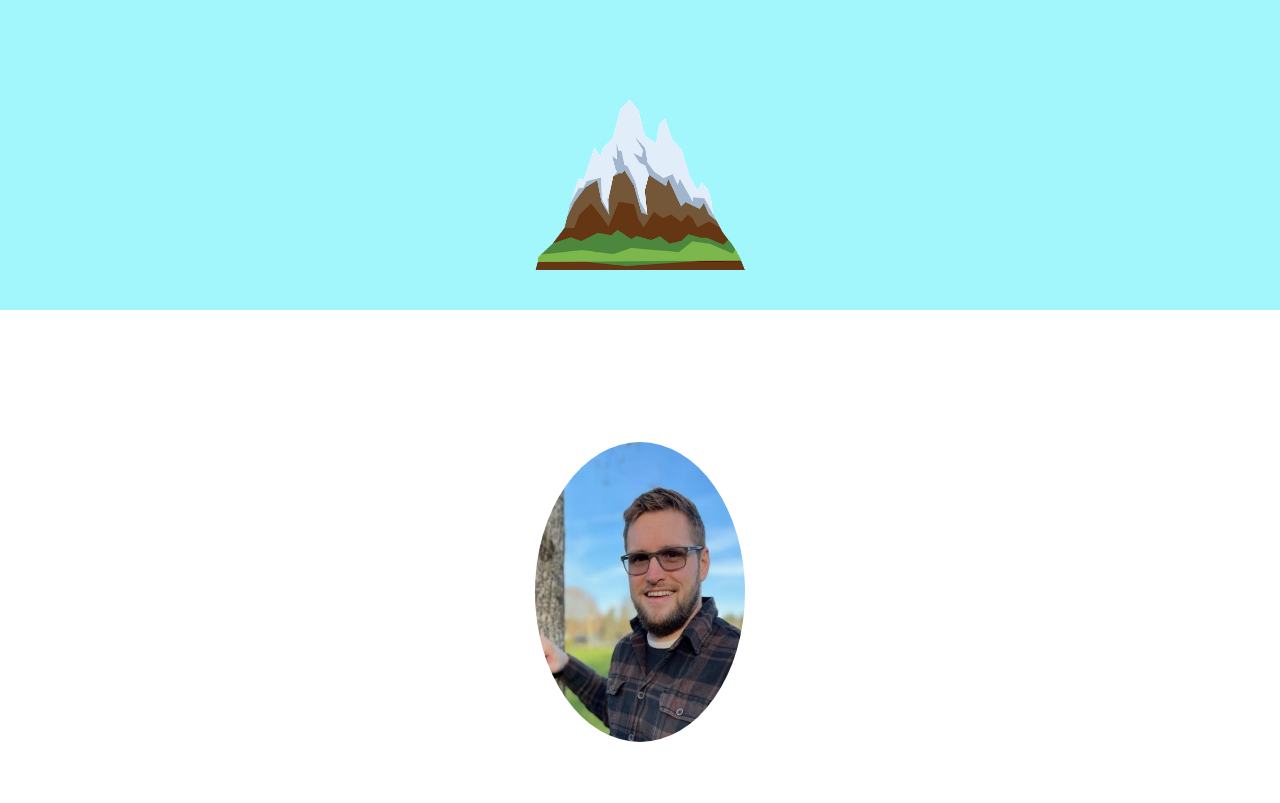
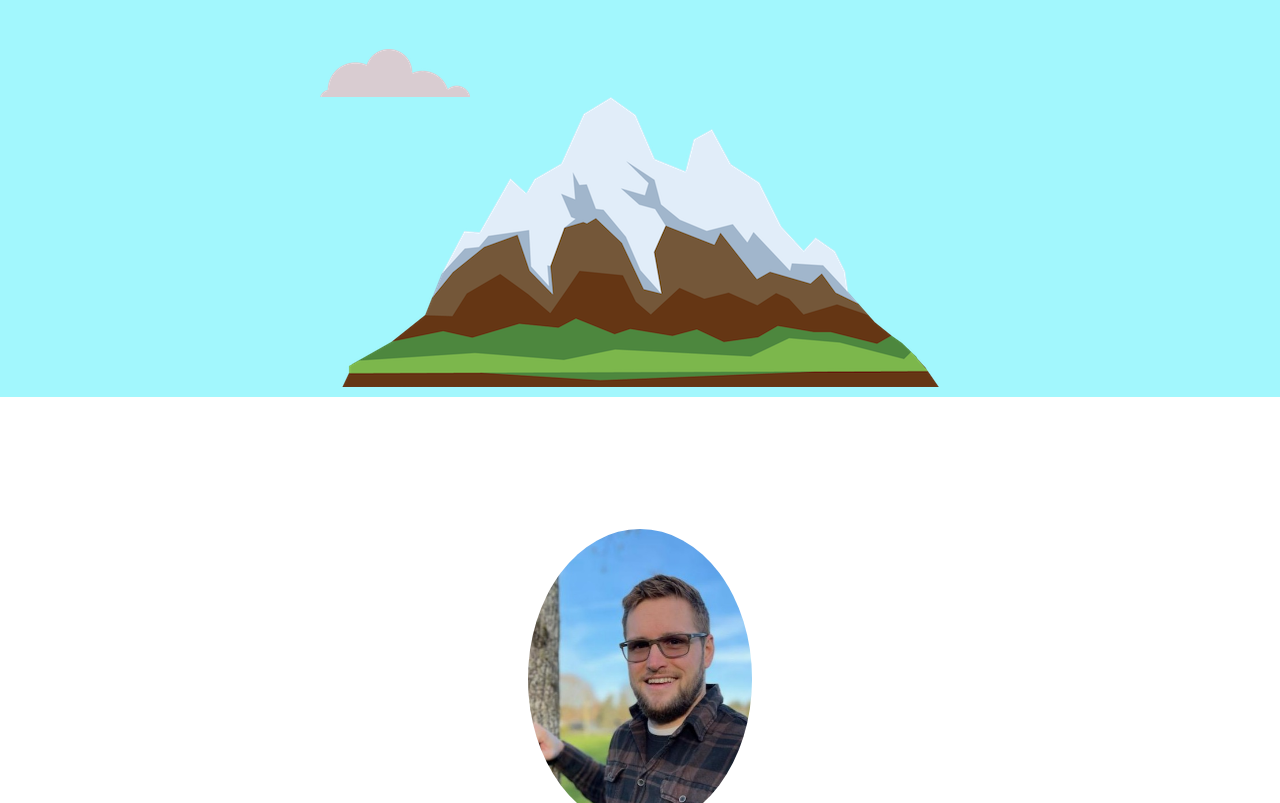
Before and after one commit to tayphill13/2021ProfilePage, a plain HTML site: page index.html in a window 1280 px wide. Shown: the part 436-1239 px from the top of the page. Drawn offline with Linux system fonts and the light colour scheme.

Commit message:
remove styles for images as it was distorting my clouds

```diff
--- a/CSS/styles.css
+++ b/CSS/styles.css
@@ -38,11 +38,6 @@ hr {
   border-bottom: none;
   width: 4%;
   margin: 100px auto;
-}
-img {
-  width: 210px;
-  height: 210px;
-  margin: 30px;
 }
 
 .top-cloud {
```
